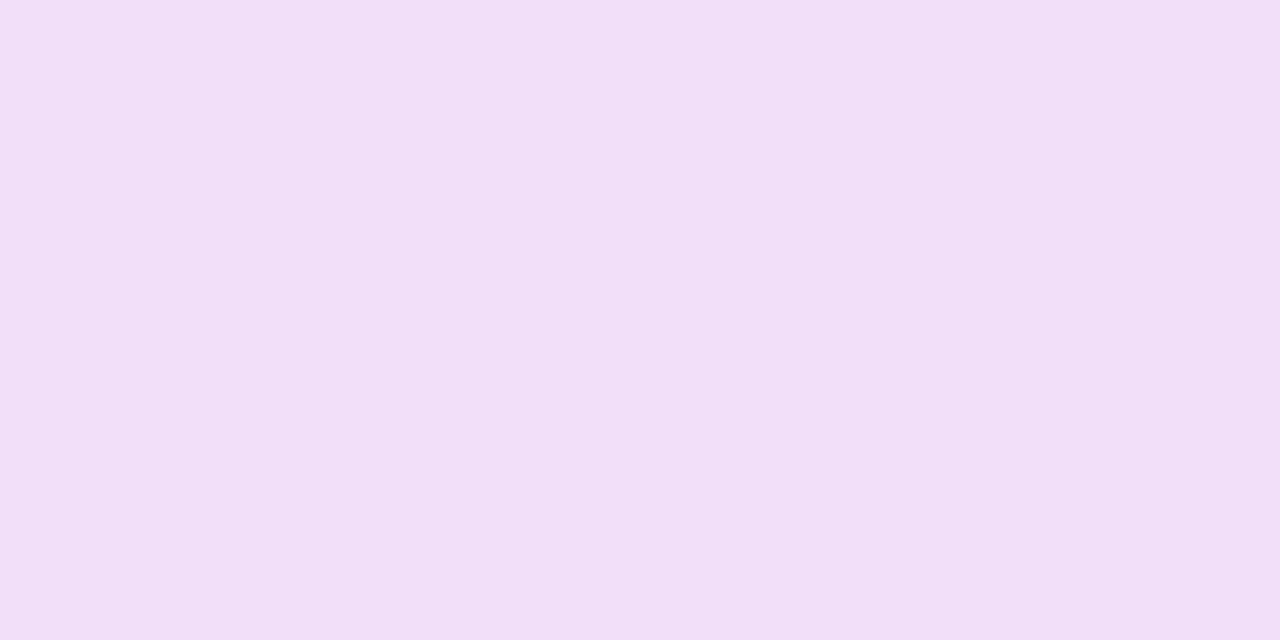
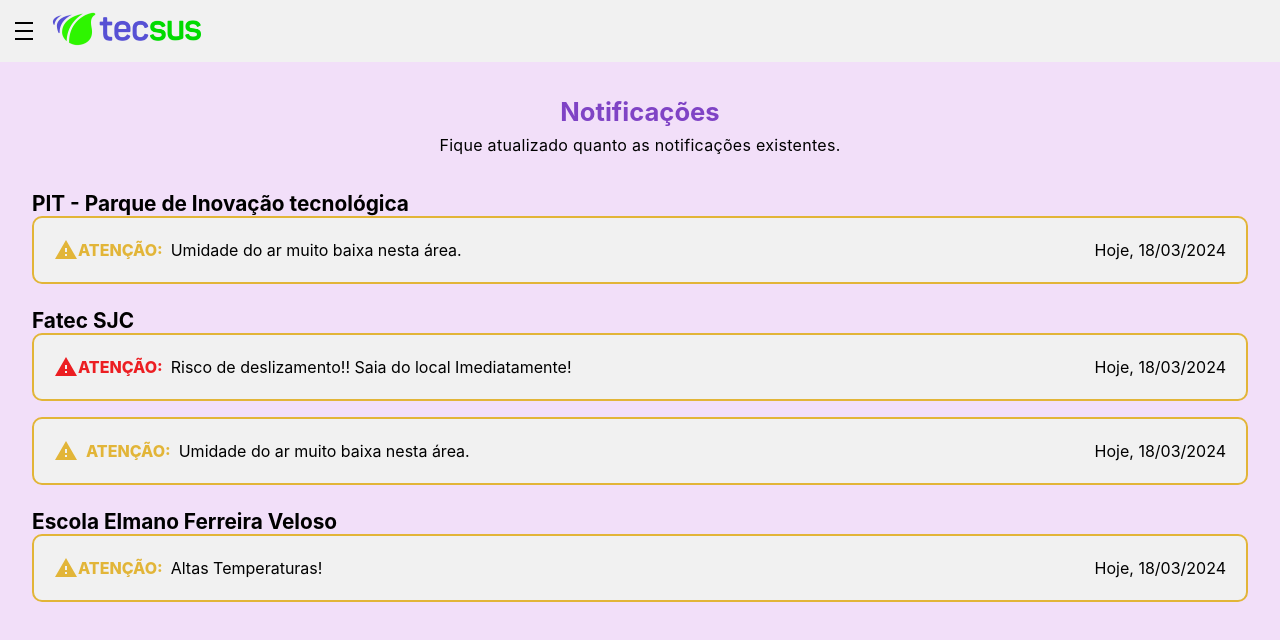
Before and after one commit to Equipe-CodeLand/API-2024.2-Front-End, a React (Vite) app: page /notificacoes in a window 1280 px wide. Before the commit this address had no page. Shown: the top 640 px of the page. Built offline with nearby package versions, Linux system fonts and the light colour scheme.

Commit message:
✨feat: criação da tela de notificações

```diff
--- a/src/App.tsx
+++ b/src/App.tsx
@@ -1,12 +1,14 @@
 import { BrowserRouter, Route, Routes } from 'react-router-dom'
 import Home from './pages/Home'
 import './globalCss/index.css'
+import Notificacoes from './pages/Notificações'
 
 function App() {
   return (
     <BrowserRouter>
       <Routes>
         <Route path='/' element={<Home />} />
+        <Route path='/notificacoes' element={<Notificacoes />} />
       </Routes>
     </BrowserRouter>
   )
--- a/src/globalCss/index.css
+++ b/src/globalCss/index.css
@@ -82,6 +82,11 @@ sintam-se livres para alterar.
   padding-bottom: var(--pd-2);
 }
 
+/* classe para titulos não tão grandes quanto o principal */
+.small-title-text{
+  font-size: 1.3rem;
+}
+
 /* classe para textos de conteúdo, pode ser alterado */
 .text{
   font-size: 1rem;
--- /dev/null
+++ b/src/pages/Notificações/index.tsx
@@ -0,0 +1,86 @@
+import React from 'react'
+import Navbar from '../../components/navbar'
+import WarningIcon from '@mui/icons-material/Warning';
+import './style.css'
+
+const Notificacoes: React.FC = () => {
+  return (
+    <div className='container'>
+      <Navbar />
+      <div className="title-box">
+        <h2 className='title-text'>Notificações</h2>
+        <p className='text'>Fique atualizado quanto as notificações existentes.</p>
+      </div>
+      <div className="content">
+        <div className="notification-container">
+          <h2 className="small-title-text">PIT - Parque de Inovação tecnológica</h2>
+
+          <div className="notification-box">
+            <div className="notification-info">
+              <div className="icon-and-type">
+                <WarningIcon className='icon yellow' />
+                <p className="type-text yellow">Atenção: </p>
+              </div>
+              <p className="">Umidade do ar muito baixa nesta área.</p>
+            </div>
+            <div className="notification-data">
+              <p className="date-text">Hoje, 18/03/2024</p>
+            </div>
+          </div>
+
+        </div>
+
+        <div className="notification-container">
+          <h2 className="small-title-text">Fatec SJC</h2>
+
+          <div className="notification-box">
+            <div className="notification-info">
+              <div className="icon-and-type">
+                <WarningIcon className='icon red' />
+                <p className="type-text red">Atenção: </p>
+              </div>
+              <p className="">Risco de deslizamento!! Saia do local Imediatamente!</p>
+            </div>
+            <div className="notification-data">
+              <p className="date-text">Hoje, 18/03/2024</p>
+            </div>
+          </div>
+
+          <div className="notification-box">
+            <div className="notification-info">
+              <WarningIcon className='icon yellow' />
+              <p className="type-text yellow">Atenção: </p>
+              <p className="">Umidade do ar muito baixa nesta área.</p>
+            </div>
+            <div className="notification-data">
+              <p className="date-text">Hoje, 18/03/2024</p>
+            </div>
+          </div>
+
+        </div>
+
+        <div className="notification-container">
+          <h2 className="small-title-text">Escola Elmano Ferreira Veloso</h2>
+
+          <div className="notification-box">
+            <div className="notification-info">
+              <div className='icon-and-type'>
+                <WarningIcon className='icon yellow' />
+                <p className="type-text yellow">Atenção: </p>
+              </div>
+              <p className="">Altas Temperaturas!</p>
+            </div>
+            <div className="notification-data">
+              <p className="date-text">Hoje, 18/03/2024</p>
+            </div>
+          </div>
+
+        </div>
+
+
+      </div>
+    </div>
+  )
+}
+
+export default Notificacoes
--- /dev/null
+++ b/src/pages/Notificações/style.css
@@ -0,0 +1,47 @@
+.notification-container{
+  width: 100%;
+  padding: 0 var(--pd-4);
+  margin: var(--mg-1) 0;
+}
+.notification-container .notification-box{
+  width: 100%;
+  display: flex;
+  align-items: center;
+  justify-content: space-between;
+  gap: 1rem;
+  margin-bottom: var(--mg-4);
+  padding:  var(--pd-5);
+  background: var(--main-white);
+  border: 2px solid var(--main-yellow);
+  border-radius: 10px;
+}
+.notification-container .notification-box .notification-info{
+  display: flex;
+  align-items: center;
+  gap: 0.5rem;
+}
+.notification-container .notification-box .notification-info .icon-and-type{
+  display: flex;
+  align-items: center;
+}
+.notification-container .notification-box .notification-info .type-text{
+  font-weight: 800;
+  text-transform: uppercase;
+}
+.notification-container .notification-box .notification-info .yellow{
+  color: var(--main-yellow);
+}
+.notification-container .notification-box .notification-info .red{
+  color: var(--main-red);
+}
+
+@media(max-width: 991px){
+  .notification-container .notification-box{
+    flex-direction: column;
+  }
+  .notification-container .notification-box .notification-info{
+    display: flex;
+    align-items: center;
+    flex-direction: column;
+  }
+}
```
